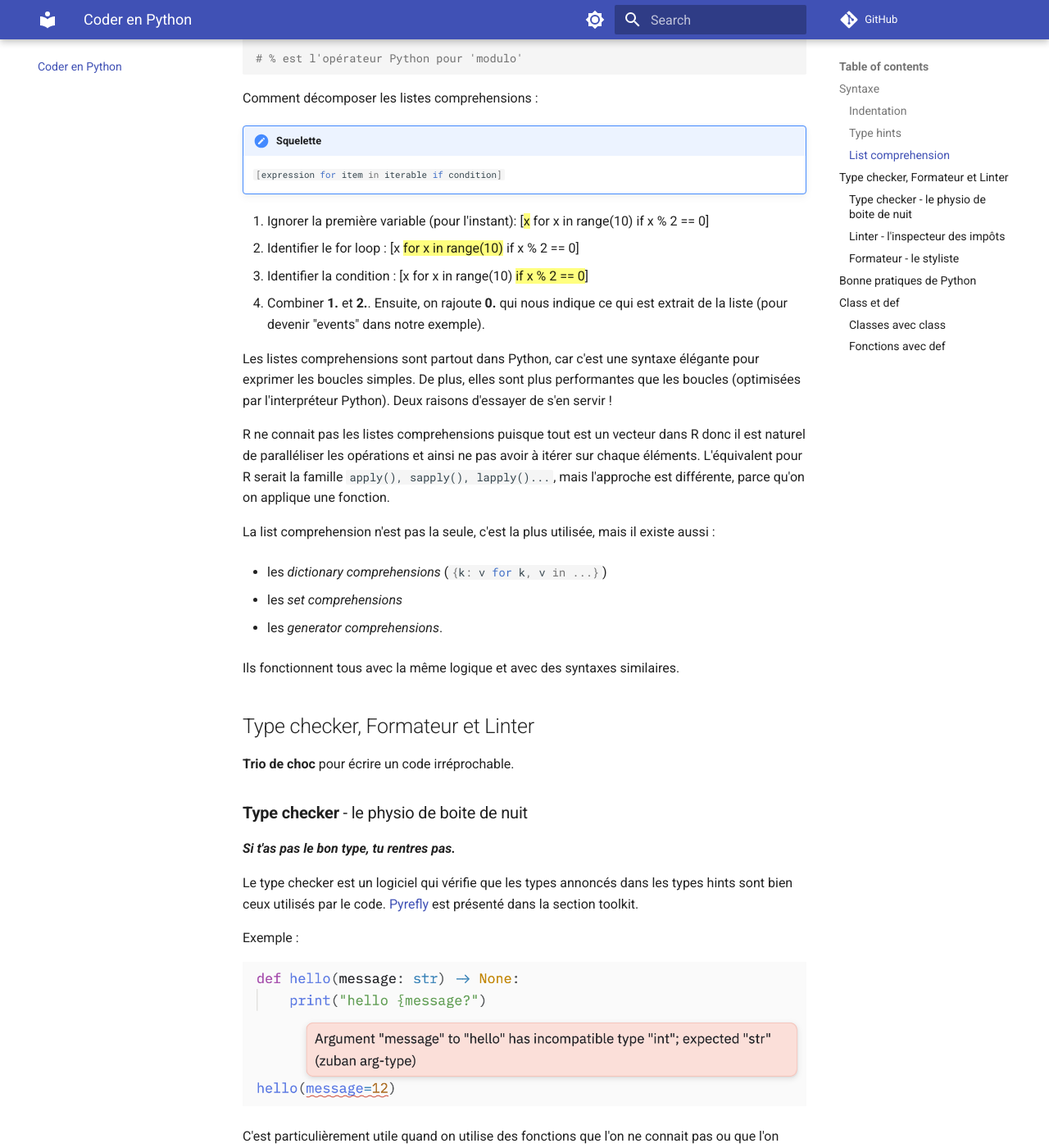
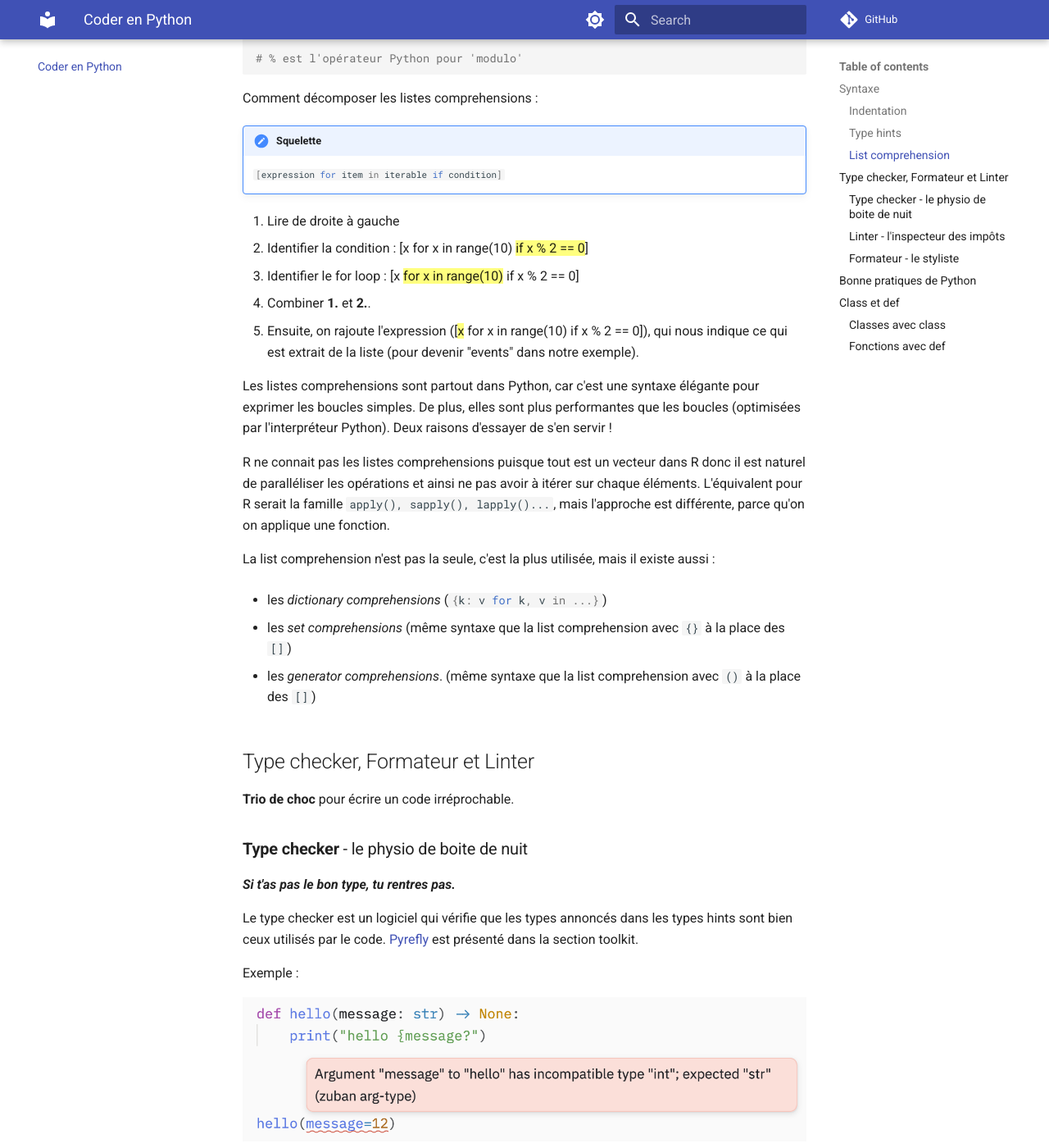
Before and after one commit to CalHenry/Python-guide-for-R-users, an MkDocs documentation site: the page built from docs/coder_python.md, in a window 1280 px wide and 1400 px high, scrolled down 2226 px. Shown: the whole window at 82% size. Built offline with MkDocs 1.6.1 and Material for MkDocs 9.7.7, drawn with Linux system fonts in a browser that asks for light colours; comment, search, counter and statistics services are not loaded.

Commit message:
coder_python.md: minor improvements, no content changed

```diff
--- a/docs/coder_python.md
+++ b/docs/coder_python.md
@@ -172,10 +172,11 @@ Comment décomposer les listes comprehensions :
  `#!py3 [expression for item in iterable if condition]`
 ///
 
-0. Ignorer la première variable (pour l'instant): [==x== for x in range(10) if x % 2 == 0]
-1. Identifier le for loop : [x ==for x in range(10)== if x % 2 == 0]
-2. Identifier la condition : [x for x in range(10) ==if x % 2 == 0==]
-3. Combiner **1.** et **2.**. Ensuite, on rajoute **0.** qui nous indique ce qui est extrait de la liste (pour devenir "events" dans notre exemple).
+0. Lire de droite à gauche
+1. Identifier la condition : [x for x in range(10) ==if x % 2 == 0==]
+2. Identifier le for loop : [x ==for x in range(10)== if x % 2 == 0]
+3. Combiner **1.** et **2.**.
+4. Ensuite, on rajoute l'expression ([==x== for x in range(10) if x % 2 == 0]), qui nous indique ce qui est extrait de la liste (pour devenir "events" dans notre exemple).
 
 Les listes comprehensions sont partout dans Python, car c'est une syntaxe élégante pour exprimer les boucles simples. De plus, elles sont plus performantes que les boucles (optimisées par l'interpréteur Python). Deux raisons d'essayer de s'en servir !
 
@@ -185,11 +186,9 @@ La list comprehension n'est pas la seule, c'est la plus utilisée, mais il exist
 
 - les *dictionary comprehensions* (`#!py3 {k: v for k, v in ...}`)
 
-- les *set comprehensions*
+- les *set comprehensions* (même syntaxe que la list comprehension avec `{}` à la place des `[]`)
 
-- les *generator comprehensions*.
-
-Ils fonctionnent tous avec la même logique et avec des syntaxes similaires.
+- les *generator comprehensions*. (même syntaxe que la list comprehension avec `()` à la place des `[]`)
 
 ## Type checker, Formateur et Linter
 
```
